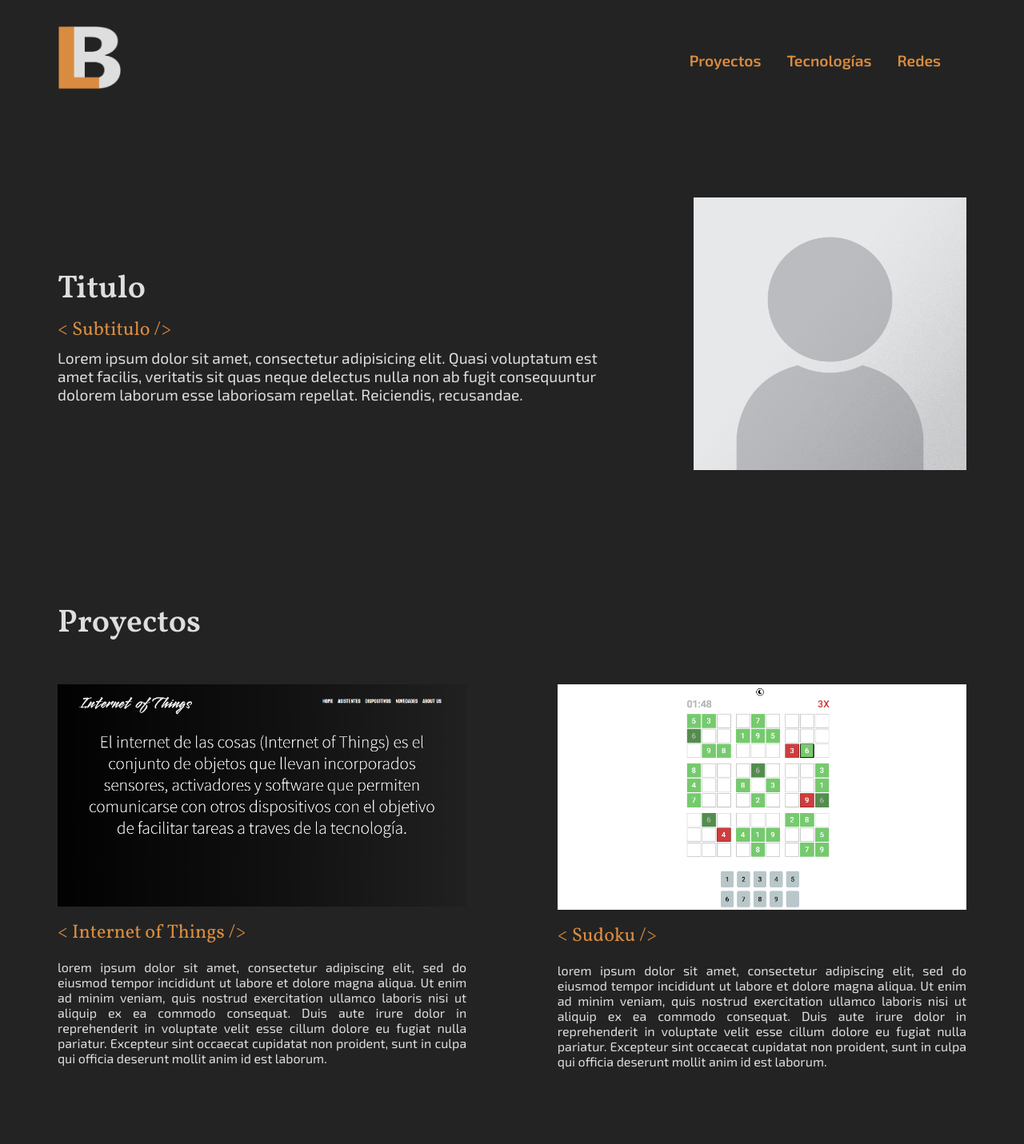
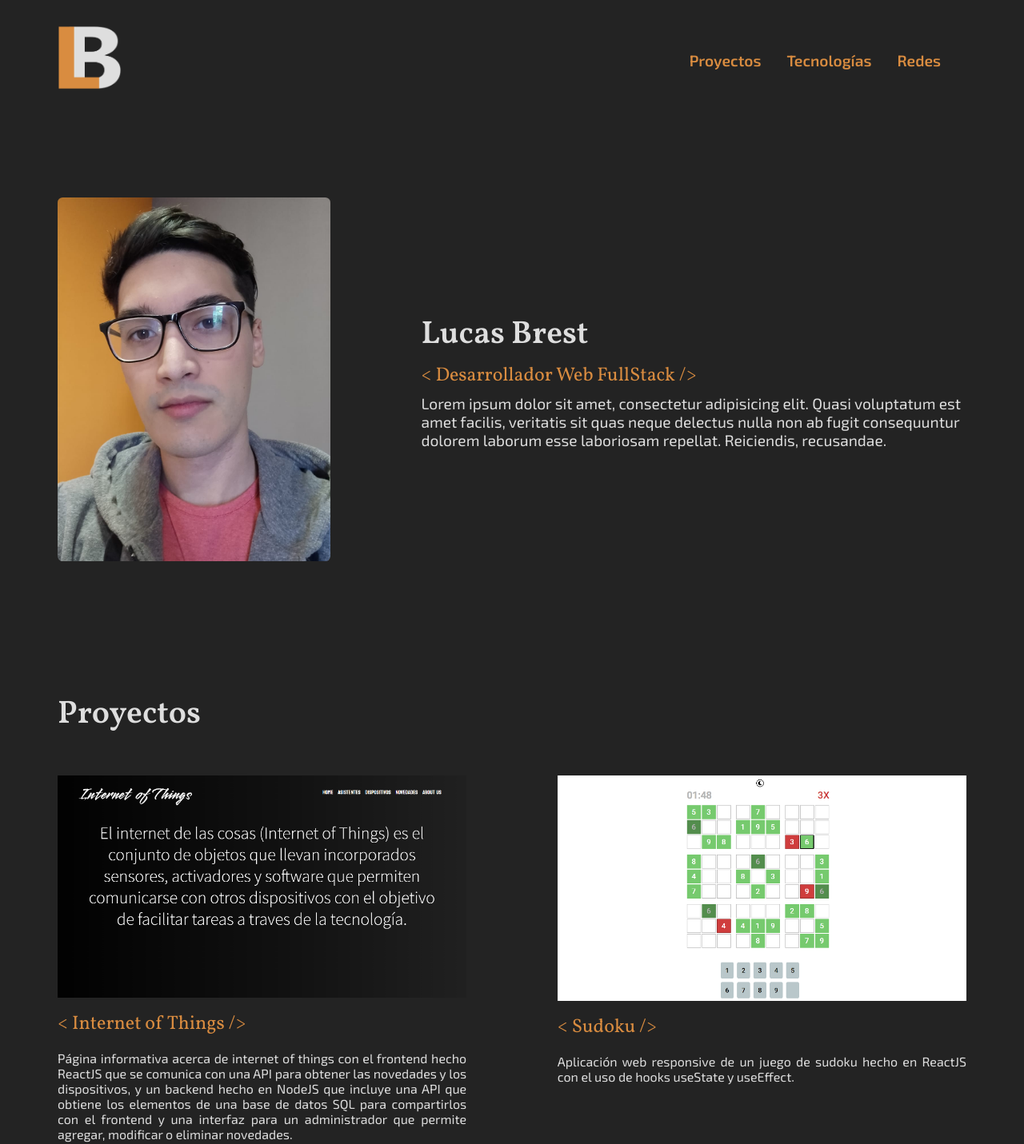
Before and after one commit to Lucas-ez/portfolio, a React (Create React App) app: page / in a window 1280 px wide. Shown: the top 1431 px of the page at 80% size. Built offline with nearby package versions, Linux system fonts and the light colour scheme.

Commit message:
Add descripciones de proyectos y portrait en home

```diff
--- a/src/containers/home/Home.jsx
+++ b/src/containers/home/Home.jsx
@@ -1,13 +1,13 @@
 import React from 'react'
-import portrait from '../../img/portrait.png'
+import portrait from '../../img/portrait.jpeg'
 import './home.css'
 
 function Home() {
   return (
     <div className='Home'>
       <div className='home_text-section'>
-        <div className='home_title'>Titulo</div>
-        <div className='home_subtitle'>{"< Subtitulo />"}</div>
+        <div className='home_title'>Lucas Brest</div>
+        <div className='home_subtitle'>{"< Desarrollador Web FullStack />"}</div>
         <div className='home_description'>Lorem ipsum dolor sit amet, consectetur adipisicing elit. Quasi voluptatum est amet facilis, veritatis sit quas neque delectus nulla non ab fugit consequuntur dolorem laborum esse laboriosam repellat. Reiciendis, recusandae.</div>
       </div>
       <div className='home_img-section'>
--- a/src/containers/home/home.css
+++ b/src/containers/home/home.css
@@ -1,5 +1,6 @@
 .Home {
     display: flex;
+    flex-direction: row-reverse;
     justify-content: space-between;
     align-items: center;
     gap: 10%;
@@ -44,6 +45,7 @@
 
 .home_img-section img {
     width: 100%;
+    border-radius: 0.4rem;
 }
 
 @media (max-width: 768px) {
--- a/src/containers/proyectos/Proyectos.jsx
+++ b/src/containers/proyectos/Proyectos.jsx
@@ -13,28 +13,28 @@ const proyectos = [
     id: 1,
     img: img1,
     title: 'Internet of Things',
-    description: 'lorem ipsum dolor sit amet, consectetur adipiscing elit, sed do eiusmod tempor incididunt ut labore et dolore magna aliqua. Ut enim ad minim veniam, quis nostrud exercitation ullamco laboris nisi ut aliquip ex ea commodo consequat. Duis aute irure dolor in reprehenderit in voluptate velit esse cillum dolore eu fugiat nulla pariatur. Excepteur sint occaecat cupidatat non proident, sunt in culpa qui officia deserunt mollit anim id est laborum.',
+    description: 'Página informativa acerca de internet of things con el frontend hecho ReactJS que se comunica con una API para obtener las novedades y los dispositivos, y un backend hecho en NodeJS que incluye una API que obtiene los elementos de una base de datos SQL para compartirlos con el frontend y una interfaz para un administrador que permite agregar, modificar o eliminar novedades.',
     link: 'https://lucas-ez.github.io/iot-frontend/',
   },
   {
     id: 2,
     img: img2,
     title: 'Sudoku',
-    description: 'lorem ipsum dolor sit amet, consectetur adipiscing elit, sed do eiusmod tempor incididunt ut labore et dolore magna aliqua. Ut enim ad minim veniam, quis nostrud exercitation ullamco laboris nisi ut aliquip ex ea commodo consequat. Duis aute irure dolor in reprehenderit in voluptate velit esse cillum dolore eu fugiat nulla pariatur. Excepteur sint occaecat cupidatat non proident, sunt in culpa qui officia deserunt mollit anim id est laborum.',
+    description: 'Aplicación web responsive de un juego de sudoku hecho en ReactJS con el uso de hooks useState y useEffect.',
     link: 'https://lucas-ez.github.io/sudoku/',
   },
   {
     id: 3,
     img: img3,
     title: 'ToDo List',
-    description: 'lorem ipsum dolor sit amet, consectetur adipiscing elit, sed do eiusmod tempor incididunt ut labore et dolore magna aliqua. Ut enim ad minim veniam, quis nostrud exercitation ullamco laboris nisi ut aliquip ex ea commodo consequat. Duis aute irure dolor in reprehenderit in voluptate velit esse cillum dolore eu fugiat nulla pariatur. Excepteur sint occaecat cupidatat non proident, sunt in culpa qui officia deserunt mollit anim id est laborum.',
+    description: 'Lista de tareas dinámica hecha con ReactJS que permite agregar, eliminar o tachar las tareas.',
     link: 'https://lucas-ez.github.io/todo-app/',
   },
   {
     id: 4,
     img: img4,
     title: 'Weather App',
-    description: 'lorem ipsum dolor sit amet, consectetur adipiscing elit, sed do eiusmod tempor incididunt ut labore et dolore magna aliqua. Ut enim ad minim veniam, quis nostrud exercitation ullamco laboris nisi ut aliquip ex ea commodo consequat. Duis aute irure dolor in reprehenderit in voluptate velit esse cillum dolore eu fugiat nulla pariatur. Excepteur sint occaecat cupidatat non proident, sunt in culpa qui officia deserunt mollit anim id est laborum.',
+    description: 'Aplicación web que muestra datos acerca del clima de la ciudad ingresada en el buscador, se comunica con un API para obtener información sobre la temperatura y el clima del lugar indicado.',
     link: 'https://lucas-ez.github.io/weather/',
   },
 ]
```
Also changed, not shown: src/img/portrait.jpeg (added), src/img/portrait.png (deleted).
